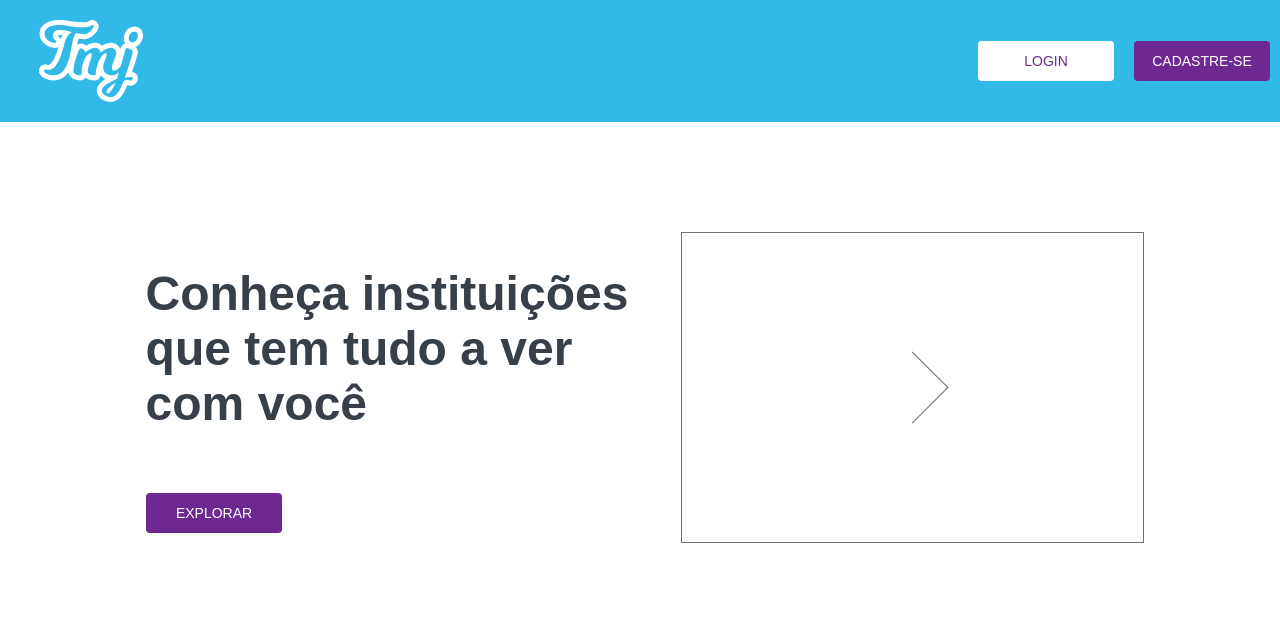
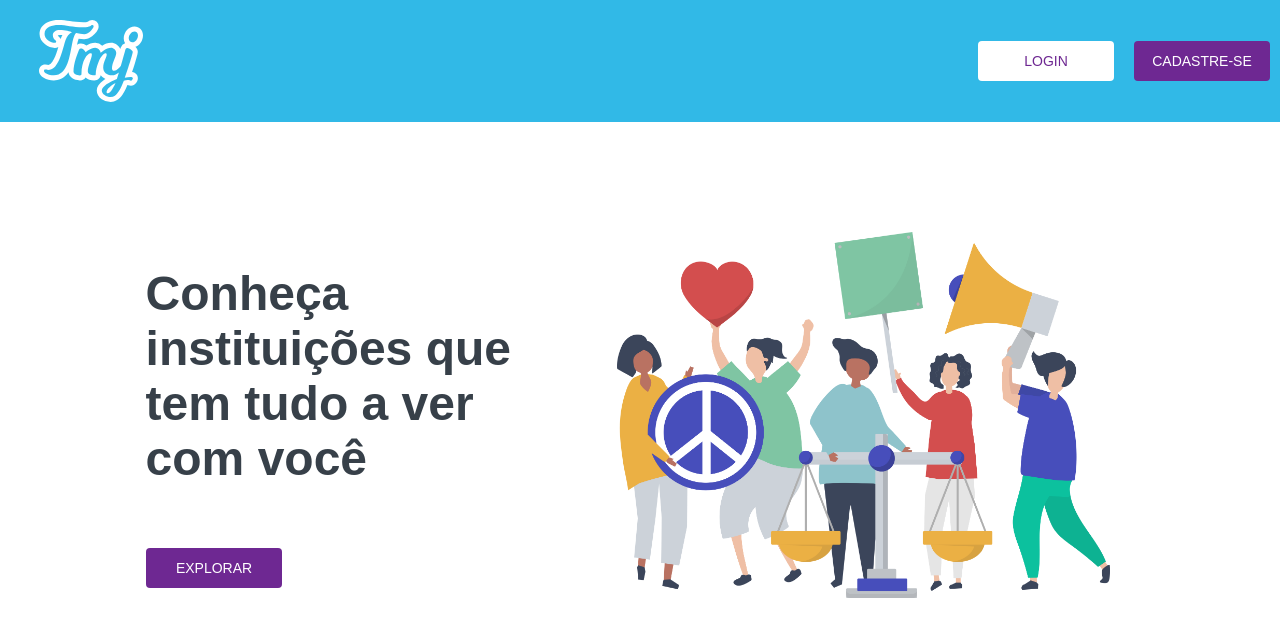
Before and after one commit to raphaelgibson/tmj, a React (Create React App) app: page / in a window 1280 px wide. Shown: the top 636 px of the page. Built offline with nearby package versions, Linux system fonts and the light colour scheme.

Commit message:
Ajuste na imagem da landing page.

```diff
--- a/src/pages/Donation/index.tsx
+++ b/src/pages/Donation/index.tsx
@@ -3,11 +3,12 @@ import React from 'react'
 import './styles.scss'
 
 export default() => {
-	return(
+	return (
         <main className="donation">
+            <h1>Doar para ONG X</h1>
+            <span>Escolha o método de pagamento a seguir</span>
+
             <section>
-                <h1>Doar para ONG X</h1>
-                <h3>Escolha o método de pagamento a seguir</h3>
                 <div>cartão</div>
                 <div>paypal</div>
             </section>
--- a/src/pages/Donation/styles.scss
+++ b/src/pages/Donation/styles.scss
@@ -4,6 +4,20 @@
 	margin: auto;
 	display: flex;
     flex-direction: column;
+
+    h1 {
+        margin-top: 1em;
+        margin-bottom: .5em;
+        font-size: 48px;
+        color: var(--color-black);
+    }
+
+    span {
+        font-size: 1.3em;
+        font-weight: 100;
+        margin-bottom: 1em;
+        color: var(--color-gray);
+    }
 
     form {
         .input-block {
--- a/src/pages/Homepage/index.tsx
+++ b/src/pages/Homepage/index.tsx
@@ -14,7 +14,6 @@ export default() => {
             </div>
 
             <section className="sec-2">
-                <div className="triangle"></div>
             </section>
         </main>
 	)
--- a/src/pages/Homepage/styles.scss
+++ b/src/pages/Homepage/styles.scss
@@ -60,20 +60,10 @@
     }
 
     .sec-2 {
-        width: 100%;
-        border: 1px solid #707070;
+        background: url('./landing-page-tmj.png') no-repeat center;
+        background-size: contain;
+        width: 150%;
         display: flex;
         justify-content: center;
-
-        .triangle {
-            display: flex;
-            width: 50px;
-            height: 50px;
-            align-self: center;
-            border: 1px solid #707070;
-            transform: rotate(45deg);
-            border-left: 0;
-            border-bottom: 0;
-        }
     }
 }
```
Also changed, not shown: src/pages/Homepage/landing-page-tmj.png (added).
